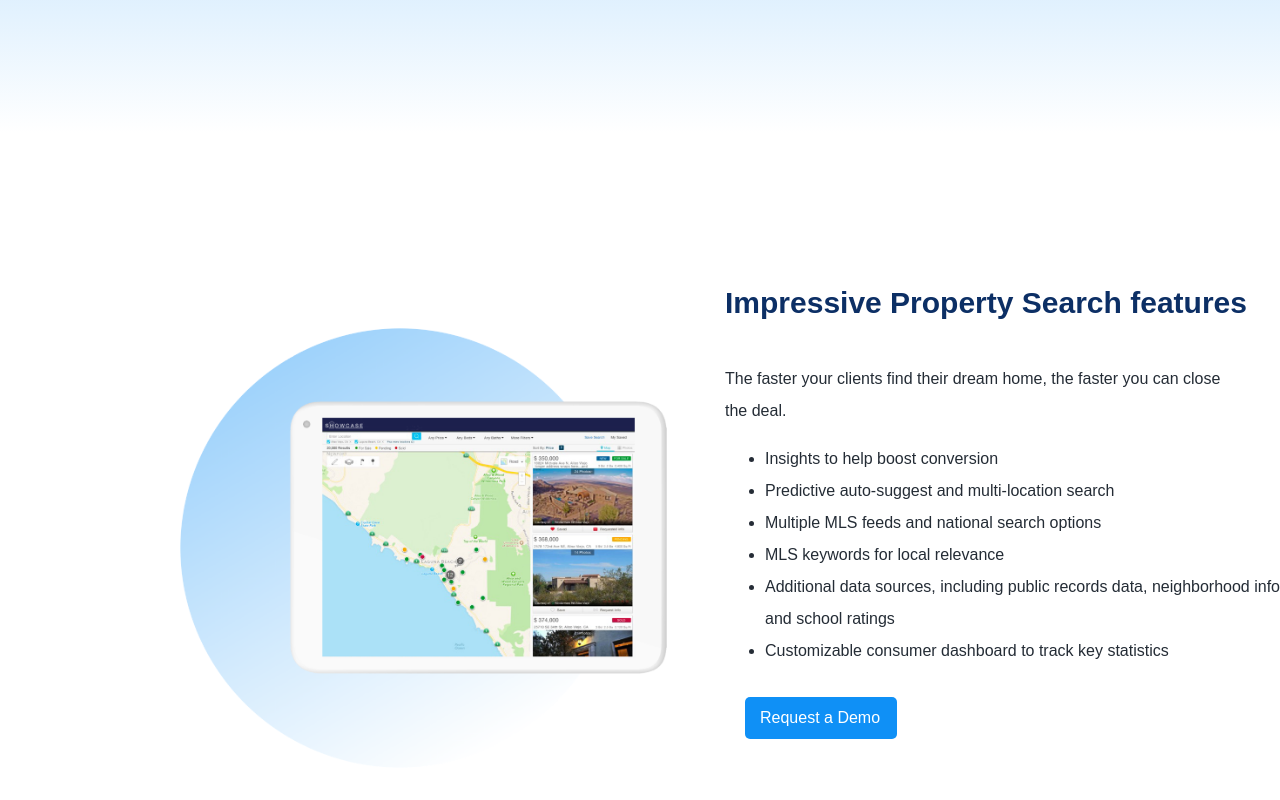
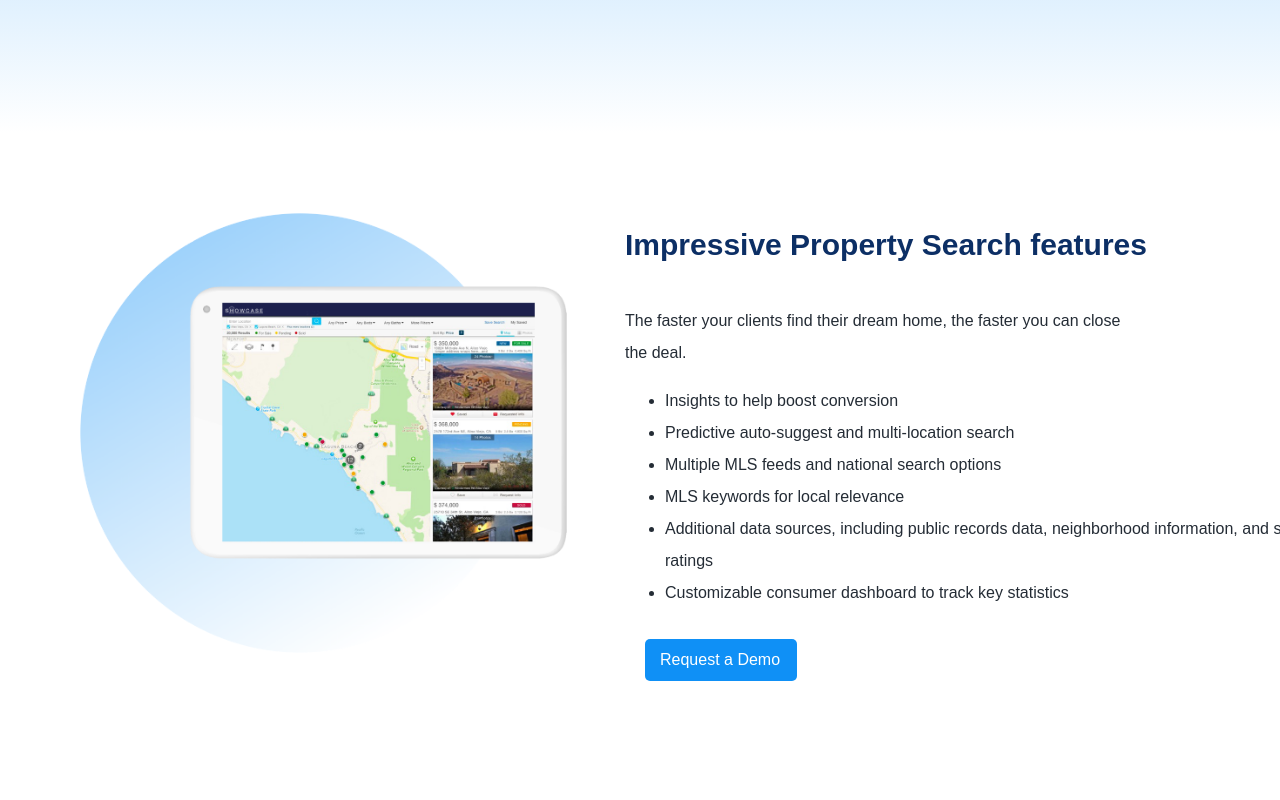
Before and after one commit to talhamsg/internship-work, a plain HTML site: page constelation1/index.html in a window 1280 px wide. Shown: the part 2900-3700 px from the top of the page. Drawn offline with Linux system fonts and the light colour scheme.

Commit message:
updated3

```diff
--- a/constelation1/css/style.css
+++ b/constelation1/css/style.css
@@ -1,5 +1,6 @@
     body {
         margin: 0 auto;
+        width: 100%;
     }
 
     header {
@@ -491,8 +492,8 @@
 
     .container-2 img {
         width: 600px;
-        margin-top: 115px;
-        margin-left: 100px;
+        /* margin-top: 115px; */
+        /* margin-left: 100px; */
     }
 
     .list-1 {
@@ -860,6 +861,7 @@
     .grp-6 h4:hover{
         cursor: pointer;
         background-color: #f0f8fe;
+        height: 40px;
     }
 
     #hr-1 {
```
